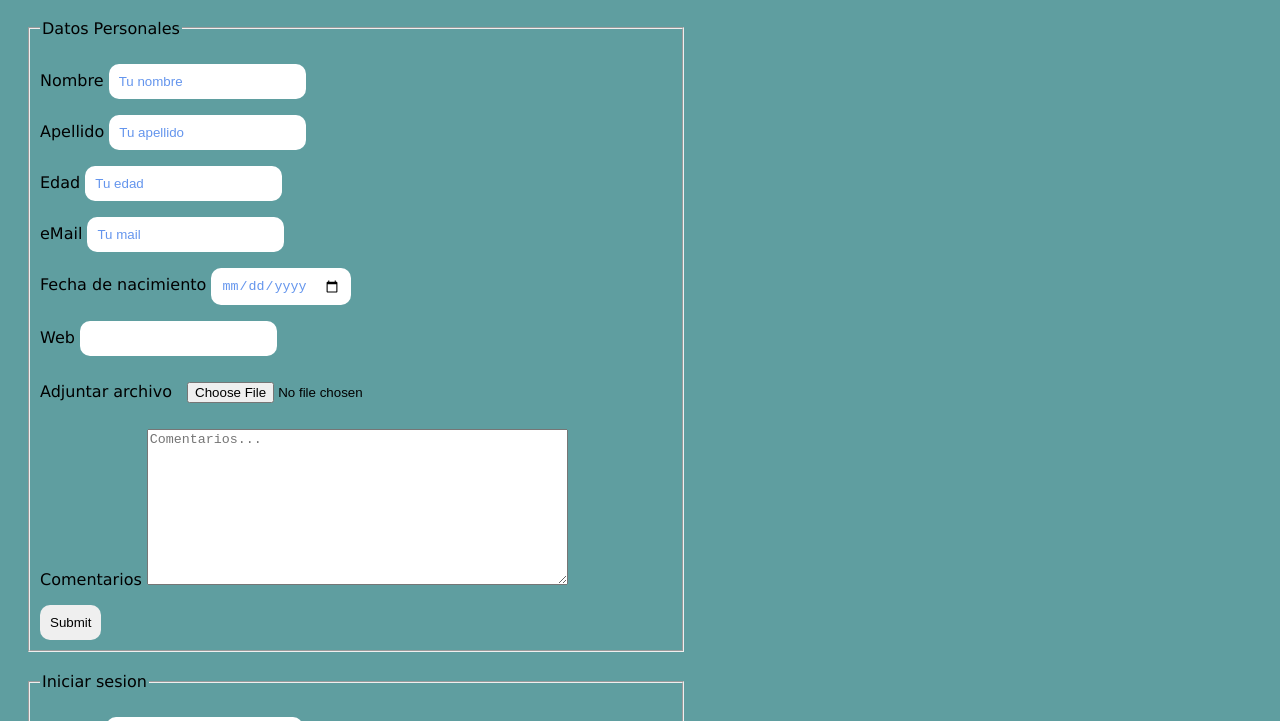
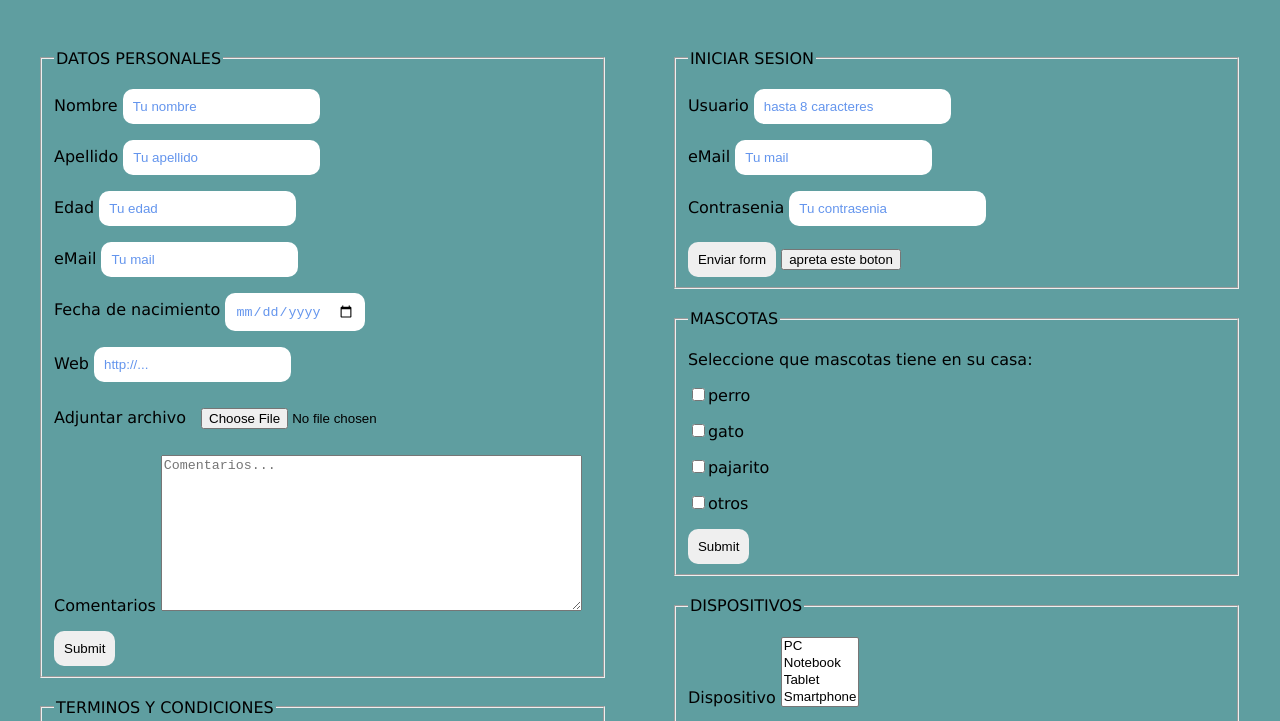
Before and after one commit to flofina/forms_ejemplos, a plain HTML site: page index.html in a window 1280 px wide. Shown: the part 62-783 px from the top of the page. Drawn offline with Linux system fonts and the light colour scheme.

Commit message:
lo alinie en dos columnas

```diff
--- a/index.html
+++ b/index.html
@@ -13,11 +13,13 @@
 
     <h1>CUESTIONARIO SIN SENTIDO</h1>
 
+    <div>
+
         <form action="/contacto">
 
             <fieldset>
 
-            <legend>Datos Personales</legend>
+                <legend>DATOS PERSONALES</legend>
 
                 <p><label>Nombre</label>
                     <input placeholder="Tu nombre" type="text" name="nombre"></p>
@@ -35,7 +37,7 @@
                     <input required type="date" name="nacimiento"></p>
 
                 <p><label>Web</label>
-                <input type="url" name="url"></p>
+                    <input placeholder="http://..." type="url" name="url"></p>
 
                 <p><label>Adjuntar archivo</label>
                     <input type="file" name="archivo"></p>
@@ -49,11 +51,32 @@
 
         </form>
 
+        <form action="/contacto">
+
+            <fieldset>
+
+                <legend>TERMINOS Y CONDICIONES</legend>
+
+                <p><label>Acepta terminos y condiciones</label>
+
+                    <input checked type="radio" name="terminos">SI
+                    <input type="radio" name="terminos">NO</p>
+
+                <input type="submit">
+
+            </fieldset>
+
+        </form>
+
+    </div>
+
+    <div>
+
         <form action="/contacto" method="POST">
 
             <fieldset>
 
-            <legend>Iniciar sesion</legend>
+                <legend>INICIAR SESION</legend>
 
                 <p><label>Usuario</label>
                     <input required maxlength="8" placeholder="hasta 8 caracteres" type="text" name="nombre"></p>
@@ -76,24 +99,7 @@
 
             <fieldset>
 
-            <legend>Terminos y condiciones</legend>
-
-            <p><label>Acepta terminos y condiciones</label>
-
-                <input checked type="radio" name="terminos">SI
-                <input type="radio" name="terminos">NO</p>
-
-            <input type="submit">
-
-        </fieldset>
-
-    </form>
-
-    <form action="/contacto">
-
-        <fieldset>
-
-            <legend>Mascotas</legend>
+                <legend>MASCOTAS</legend>
 
                 <p><label>Seleccione que mascotas tiene en su casa:</label></p>
 
@@ -112,7 +118,7 @@
 
             <fieldset>
 
-            <legend>Dispositivos</legend>
+                <legend>DISPOSITIVOS</legend>
 
                 <p><label>Dispositivo
 
@@ -131,6 +137,8 @@
 
         </form>
 
+    </div>
+
 </body>
 
 </html>
--- a/style.css
+++ b/style.css
@@ -7,10 +7,16 @@ h1 {
     text-align: center;
 }
 
-fieldset {
+div {
+    display: inline-block;
     margin: 20px;
     padding: 10px;
-    width: 50%;
+    width: 45%;
+    vertical-align: top;
+}
+
+fieldset {
+    margin-bottom: 20px;
 }
 
 input {
```
Lines whose indentation alone changed are shown as unchanged.
